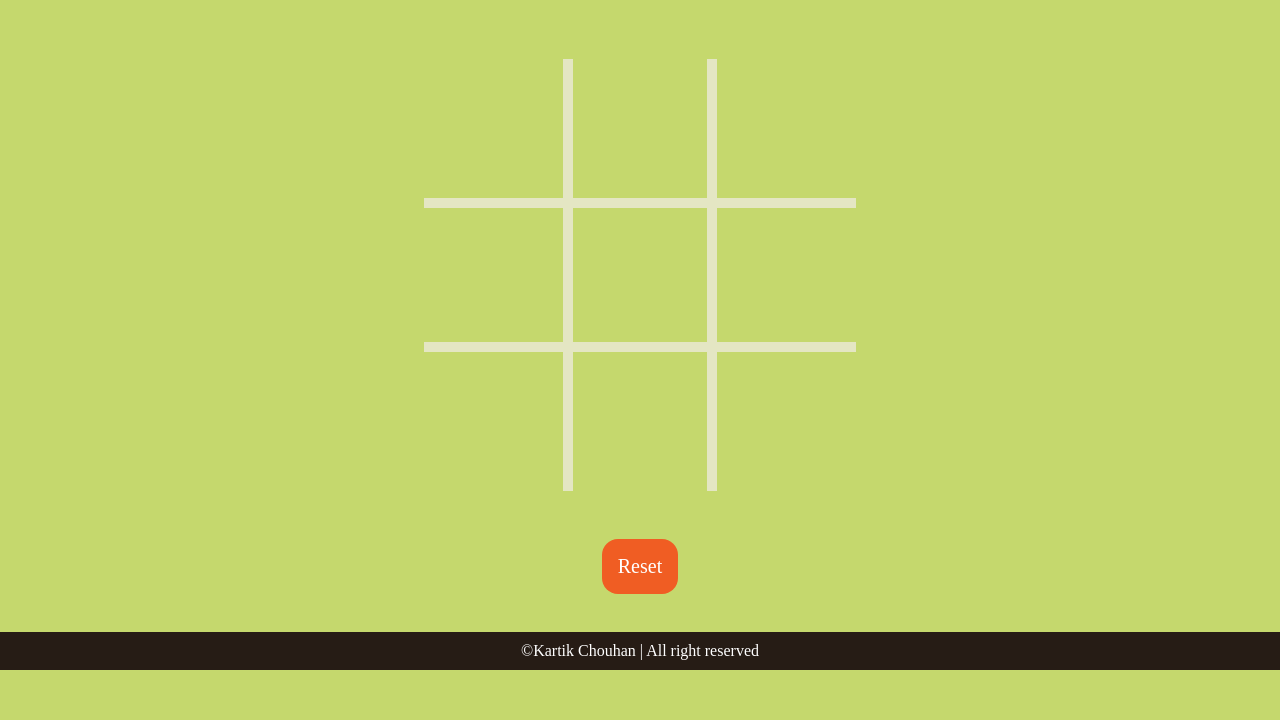
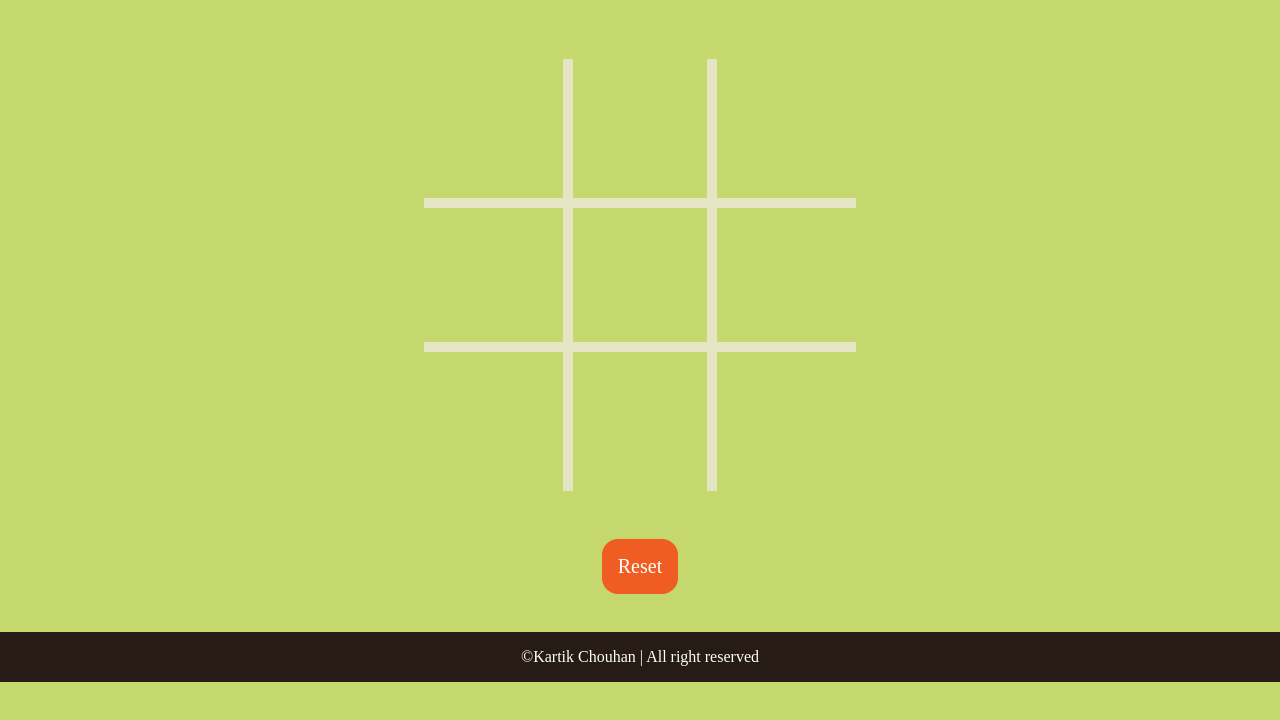
Before and after one commit to kchouhan145/TIc-Tac-Toe-Game, a plain HTML site: page index.html in a window 1280 px wide. Shown: the part 58-778 px from the top of the page. Drawn offline with Linux system fonts and the light colour scheme.

Commit message:
Add files via upload

```diff
--- a/style.css
+++ b/style.css
@@ -7,6 +7,7 @@
 body{
     background-color: #C5D86D;
     text-align: center;
+    height: 100vh;
 }
 
 .container{
@@ -84,6 +85,10 @@ footer
     padding-bottom: 10px;
     background-color: #261C15;
     color: white;
+    height: 50px;
+    display: flex;
+    align-items: center;
+    justify-content: center;
 }
 #new-btn
 {
```
